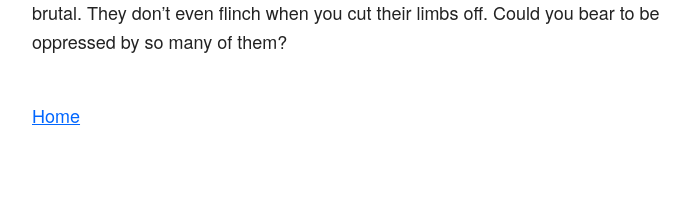
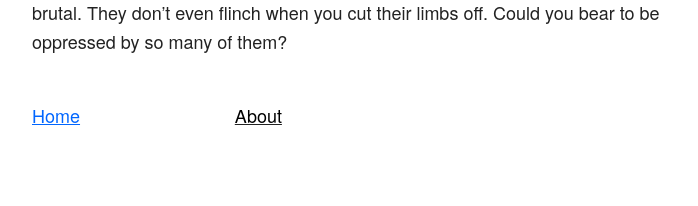
Before and after one commit to mt-trash/mt-trash.github.io, a Jekyll site: the page built from _posts/2015-09-02-country-road.md, in a window 1280 px wide. Shown: the part 1718-1924 px from the top of the page, without its empty margins (223-921 px from the left). Built offline with Jekyll 4.4.1, drawn with Linux system fonts in a browser that asks for light colours.

Commit message:
Add About links

```diff
--- a/_layouts/photos.html
+++ b/_layouts/photos.html
@@ -13,4 +13,7 @@ layout: default
       <div class="three columns" style="margin-bottom: 5%">
         <u><a href="{{ site.url }}">Home</a></u>
       </div>
+      <div class="three columns" style="margin-bottom: 5%">
+        <u><a class="trash" href="/about">About</a></u>
+      </div>
     </div>
--- a/_layouts/post.html
+++ b/_layouts/post.html
@@ -13,4 +13,7 @@ layout: default
       <div class="three columns" style="margin-bottom: 5%">
         <u><a href="{{ site.url }}">Home</a></u>
       </div>
+      <div class="three columns" style="margin-bottom: 5%">
+        <u><a class="trash" href="/about">About</a></u>
+      </div>
     </div>
```
Also changed, not shown: _posts/2017-01-01-augenblick.md (+1 -1 lines).
